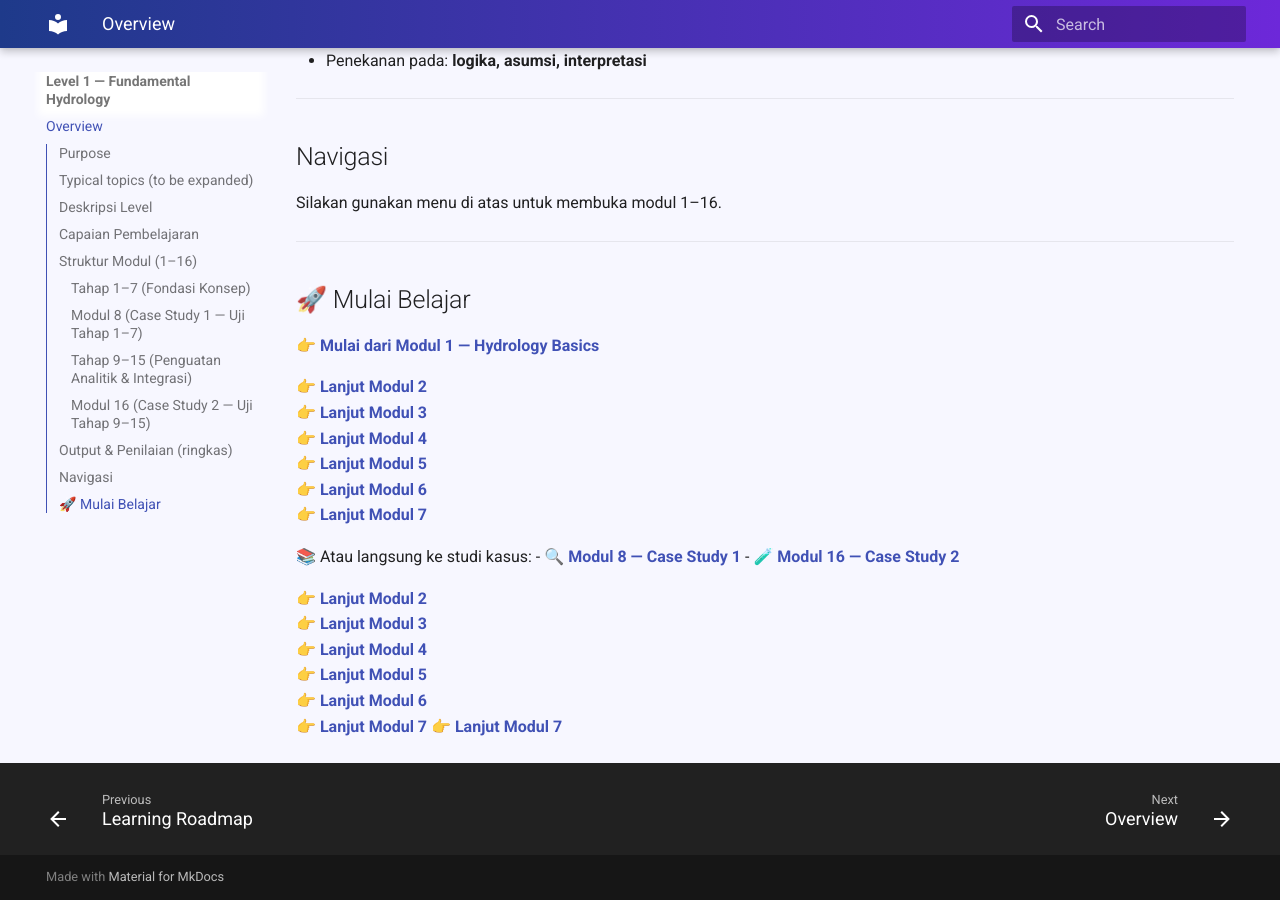
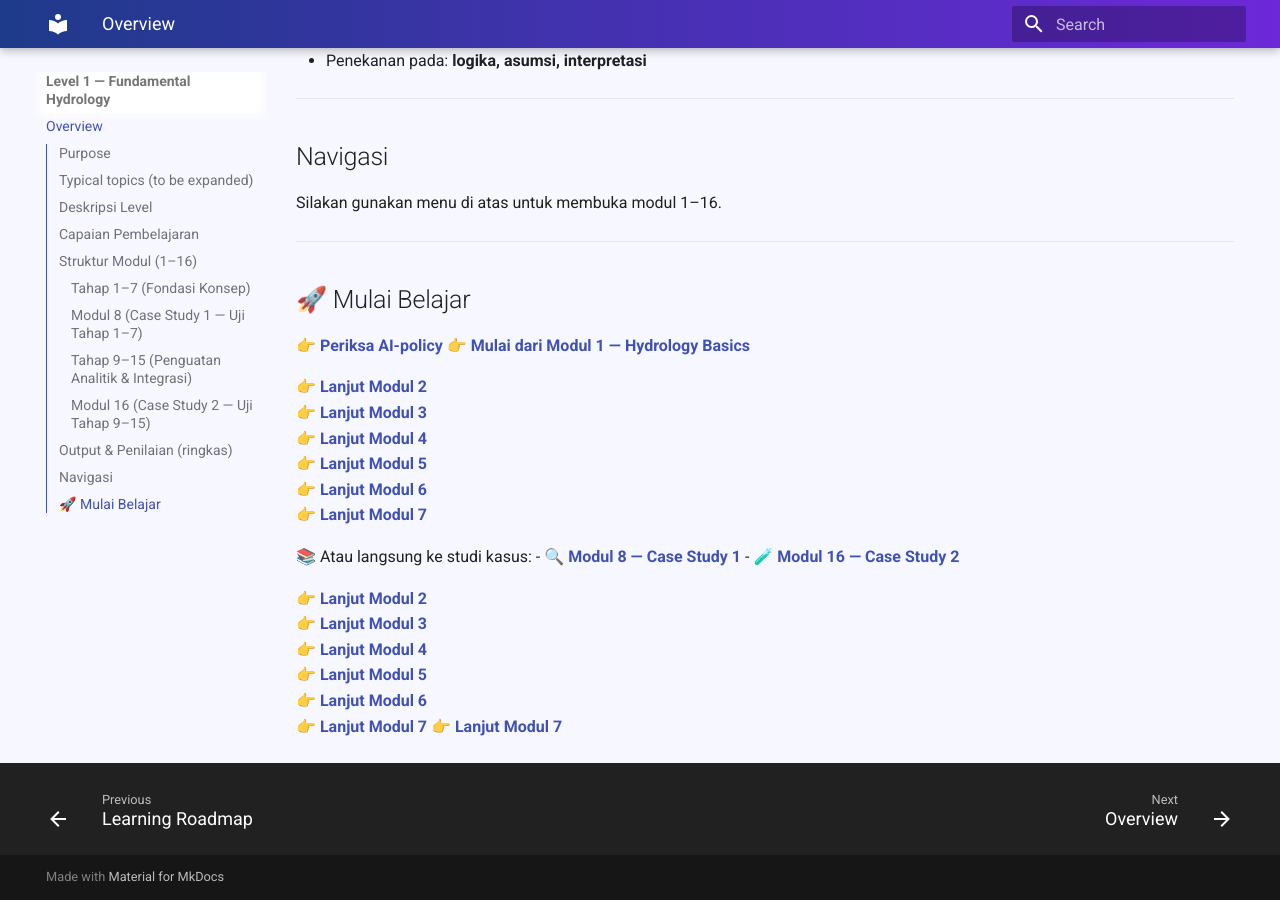
Before and after one commit to rintis-code/rr-hydrology, an MkDocs documentation site: the page built from docs/level-1/00-intro.md, in a window 1280 px wide and 900 px high, scrolled down 2055 px. Built offline with MkDocs 1.6.1 and Material for MkDocs 9.7.7, drawn with Linux system fonts in a browser that asks for light colours.

Commit message:
Update 00-intro.md

```diff
--- a/docs/level-1/00-intro.md
+++ b/docs/level-1/00-intro.md
@@ -71,6 +71,7 @@ Silakan gunakan menu di atas untuk membuka modul 1–16.
 
 ## 🚀 Mulai Belajar
 
+👉 **[Periksa AI-policy](../ai-policy/)**
 👉 **[Mulai dari Modul 1 — Hydrology Basics](../01/)**
 
 👉 **[Lanjut Modul 2](../02.md)**
```
